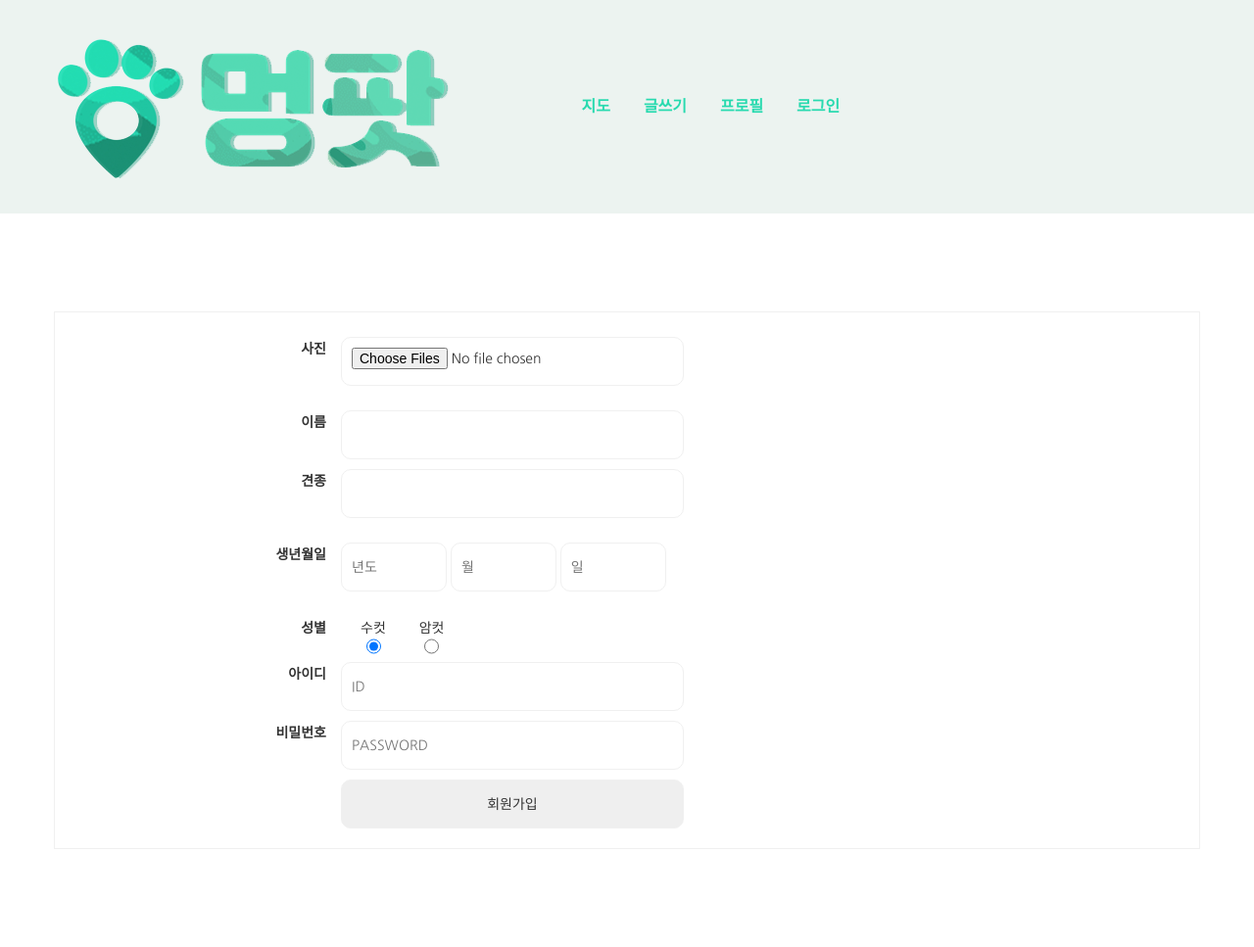
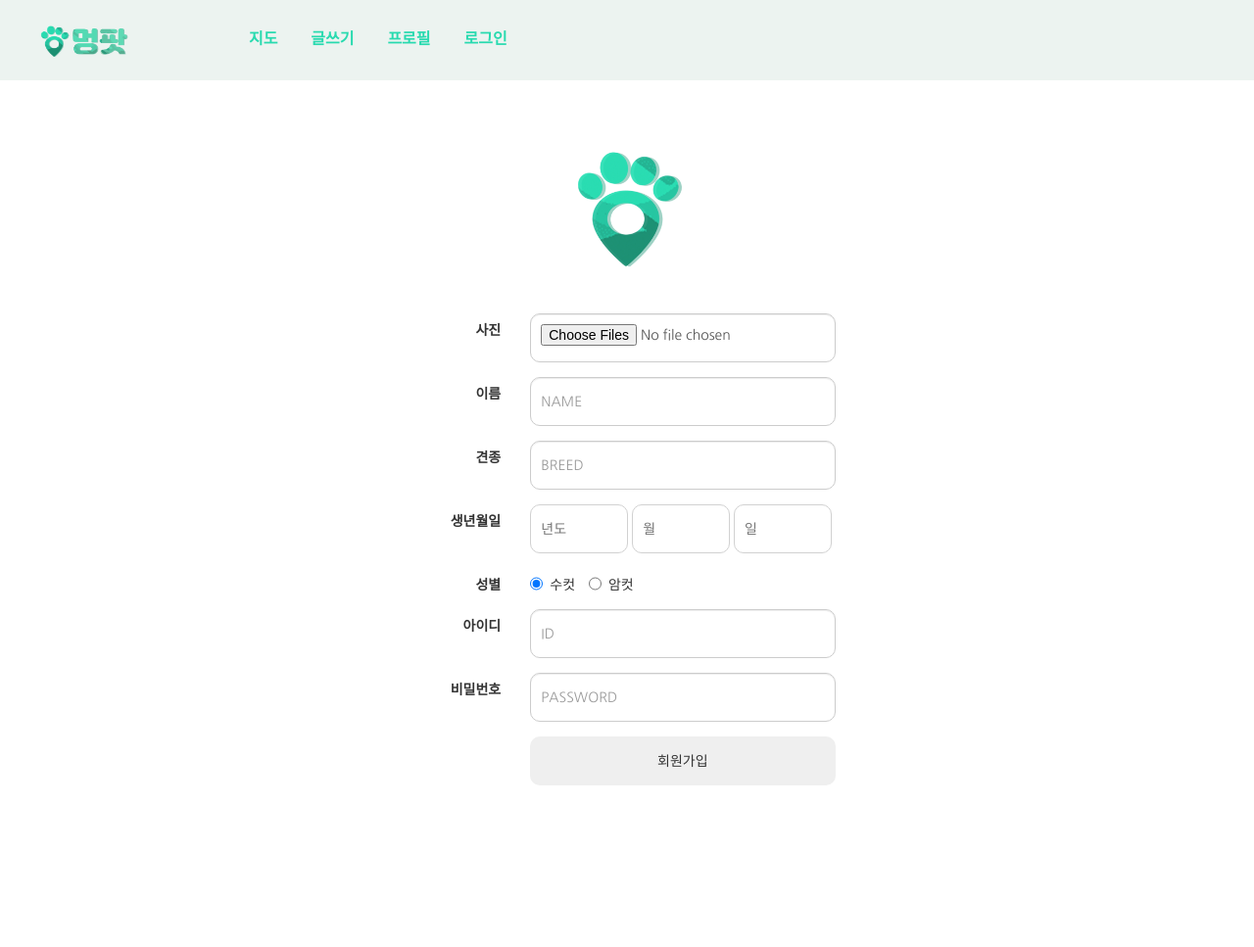
Before and after one commit to Likelion-Inha-8/SSAK4, a Django app: a page that uses account/templates/signup.html in a window 1280 px wide. Shown: the whole page at 98% size. After the commit the page ends 802 px from the top, so only its background shows below. Run offline with Django 3.2, Linux system fonts and the light colour scheme; some libraries are stand-ins or nearby versions.

Commit message:
third commit

```diff
--- a/account/templates/signup.html
+++ b/account/templates/signup.html
@@ -1,43 +1,69 @@
 {% extends 'base.html' %}
 {% block content %}
-<section class="signup container">
+
+<section class="signup center-block">
+    <section class="header">
+        <div>
+            <img src="/static/images/imagelogo.png" alt="">
+        </div>
+    </section><br><br>
 <form action="" method="POST" class="form-horizontal" enctype="multipart/form-data">
     {% csrf_token %}
-        <br>
     <div class="form-group">
         <label for="dog_Image" class="col-sm-3 control-label">사진</label>
-        <input type="file" id="dog_Image" name="dog_Image" name="imgs" multiple>
+        <div class="col-sm-9">
+            <input type="file" class="form-control" id="dog_Image" name="dog_Image" name="imgs" multiple>
+        </div>
     </div>
     <div class="form-group">
         <label for="dog_name" class="col-sm-3 control-label">이름</label>
-            <input name = "dog_name" id="dog_name" type = "text"><br>
+        <div class="col-sm-9">
+            <input type="text" class="form-control" id="dog_name" name="dog_name" placeholder="NAME">
+        </div>
+    </div>
+    <div class="form-group">
         <label for="dog_type" class="col-sm-3 control-label">견종</label>
-            <input name = "dog_type" id="dog_type" type = "text"><br>
+        <div class="col-sm-9">
+            <input type="text" class="form-control" id="dog_type" name="dog_type" placeholder="BREED">
+        </div>
     </div>
     <div class="birth form-group">
         <label for="" class="col-sm-3 control-label">생년월일</label>
-            <input name = "dog_birth_year" type = "number" placeholder="년도" min="2000" max="2021">
-            <input name = "dog_birth_month" type = "number" placeholder="월" min="1" max="12">
-            <input name = "dog_birth_day" type = "number" placeholder="일" min="1" max="31">
+        <div class="col-sm-9">
+            <input name = "dog_birth_year" id="dog_birth_year" type = "number" placeholder="년도" min="2000" max="2021">
+            <input name = "dog_birth_month" id="dog_birth_month" type = "number" placeholder="월" min="1" max="12">
+            <input name = "dog_birth_day" id="dog_birth_day" type = "number" placeholder="일" min="1" max="31">
+        </div>
     </div>
     <div class="form-group">
         <label for="" class="col-sm-3 control-label">성별</label>
-            <label class="radio-inline control-label">
-                수컷 <input type="radio" name="dog_gender" value="male" checked>
+        <div class="col-sm-9">
+            <label class="radio-inline">
+                 <input type="radio" name="dog_gender" value="male" checked> 수컷
             </label>
-            <label class="radio-inline control-label">
-                암컷 <input type="radio" name="dog_gender" value="female">
-            </label><br><br>
+
+            <label class="radio-inline">
+                <input type="radio" name="dog_gender " value="female"> 암컷
+            </label>
+        </div>
+    </div>
+    <div class="form-group">
         <label for="username" class="col-sm-3 control-label">아이디</label>
-            <input name = "username" type = "text" placeholder="ID"><br>
-            <label for="" class="col-sm-3 control-label">비밀번호</label>
-            <input name= "password" type = "password" placeholder="PASSWORD"><br>
-            <div class="col-sm-offset-3 col-sm-20">
-                <input type = "submit" value="회원가입">
+        <div class="col-sm-9">
+            <input type="text" class="form-control" id="username" name="username" placeholder="ID">
         </div>
-
+    </div>
+    <div class="form-group">
+        <label for="password" class="col-sm-3 control-label">비밀번호</label>
+        <div class="col-sm-9">
+            <input type="password" class="form-control" id="password" placeholder="PASSWORD" name="password">
+        </div>
+    </div>
+    <div class="form-group">
+        <div class="col-sm-offset-3 col-sm-9">
+            <input type = "submit" value="회원가입" class="btn btn-block">
+        </div>
     </div>
 </form>
-
 </section>
 {% endblock %}
--- a/community/static/style.css
+++ b/community/static/style.css
@@ -4,20 +4,27 @@
     border: 0;
     vertical-align: baseline;
     font-family: 'Nanum Gothic', sans-serif;
+    overflow-x: hidden;
 }
 
 body {
     width: 100%;
     height: 100%;
-    background-color: #fbfbfb;
+    padding: 100px;
 }
 
-
+nav {
+    z-index: 999;
+    width: 100%;
+    position: fixed;
+    top: 0;
+    left: 0;
+    right: 0;
+}
 
 nav > div{
     background-color:#ecf3f0;
-    padding: 2%;
-
+    padding: 20px;
 }
 
 nav a {
@@ -26,6 +33,10 @@ nav a {
     margin: 0 15px;
     font-weight: 600;
     font-size: 16px;
+}
+
+nav img {
+    width: 100px;
 }
 
 nav a:hover{
@@ -37,19 +48,11 @@ nav a:nth-child(2){
     margin-left: 100px;
 }
 
+
 .login{
     text-align: center;
     padding: 50px;
     margin-top: 30px;
-}
-
-.signup{
-    padding: 50px;
-    margin-top: 30px;
-}
-
-.login img {
-    margin: 10px;
 }
 
 .login input {
@@ -85,41 +88,181 @@ nav a:nth-child(2){
     color: #28daaf;
 }
 
+.login img {
+    width: 120px;
+    margin: 10px;
+}
+
+.signup {
+    width: 425px;
+    margin-top: 50px;
+}
+
 .signup input{
-    width: 350px;
     height: 50px;
     padding: 10px;
     border-radius: 10px;
-    margin: 5px 0;
-    border: 1px solid #f0f0f0;
+}
+
+.signup input[type=file]{
+    display: inline;
+}
+
+
+.signup section{
+    margin: 0 auto;
+    font-size: 20px;
+    color: #28daaf;
+    display: block;
+    width: 100%;
+    height: auto;
+    text-align: center;
+    clear: both;
+}
+
+.signup img {
+    width: 120px;
+}
+
+.signup input[type=number]{
+    border: 1px solid #d1d1d1;
+    width: 100px;
 }
 
 .signup input[type=radio]{
-    width: 15px;
+    margin: 0;
+    height: 18px;
 }
 
-.birth input{
-    width: 108px;
+.new, .detail {
+    width: 650px;
+    margin: 50px auto;
 }
 
-.container{
-    margin: 100px;
-    border: 1px solid #f0f0f0;
-    padding: 0;
+.new div:first-child {
+    font-size: 30px;
+    margin: 25px auto;
+    font-weight: 700;
+    color: #28daaf;
 }
 
-.content {
-    margin: 0;
-    width: 100%;
-    height: 300px;
-    background-color: #ecf3f0;
-    padding: 0;
+.new input[type=submit]{
+    font-weight: 900;
+    color: #28daaf;
+    background-color: #fbfbfb;
+    margin-top: 30px;
 }
 
-.content img{
-    width: 100%;
+.new a{
+    color: darkgray;
+    text-decoration: none;
+    font-weight: 700;
+    margin: 3px;
+    font-size: 15px;
 }
 
+.new a:hover {
+    text-decoration: none;
+    font-weight: 700;
+    color: #28daaf;
+}
+
+.detail input:not([type=sumbit]) {
+    width: 500px;
+}
+.detail input[type=submit]{
+    width: 100px;
+    font-weight: 900;
+    color: #28daaf;
+    background-color: #fbfbfb;
+}
+
+.detail img {
+    width: 100%;
+    padding: 25px 0;
+}
+
+.deatail .header a{
+    text-decoration: none;
+    font-size: 20px;
+    color: #d1d1d1;
+}
+
+.detail .header a:hover {
+    text-decoration: none;
+    color: #28daaf;
+    font-weight: 700;
+}
+
+.detail .spot img{
+    width: 20px;
+}
+
+.detail .spot div{
+    font-size: 20px;
+    line-height: 72px;
+    margin-left: 3px;
+}
+
+.detail .content {
+    font-size: 20px;
+    margin: 10px;
+}
+
+.detail .date {
+    font-size: 15px;
+
+}
+
+.detail .header {
+    text-align: right;
+
+}
+
+.detail .header a:hover {
+    text-decoration: none;
+    font-weight: 700;
+}
+
+.detail .header a {
+    color: darkgray;
+    text-decoration: none;
+    font-weight: 700;
+}
+
+.comment input {
+    margin: 5px;
+}
+
+.comment-list {
+    margin: 7px;
+    border-bottom: 1px solid #d1d1d1;
+    margin-bottom: 5px;
+    padding-bottom: 5px;
+}
+
+.comment-list .content {
+    font-size: 15px;
+    margin: 3px;
+}
+
+.comment-list .date {
+    font-size: 13px;
+    margin: 3px;
+}
+
+.comment-list a {
+    color: darkgray;
+    text-decoration: none;
+    font-weight: 700;
+    margin: 3px;
+}
+
+.comment-list a:hover {
+    text-decoration: none;
+    font-weight: 700;
+    color: #28daaf;
+}
 .footer p{
     margin: 5px;
 }
--- a/community/templates/base.html
+++ b/community/templates/base.html
@@ -9,7 +9,7 @@
     <link href="https://fonts.googleapis.com/css2?family=Nanum+Gothic:wght@400;700;800&display=swap" rel="stylesheet">
     <link rel="stylesheet" href="https://maxcdn.bootstrapcdn.com/bootstrap/3.3.2/css/bootstrap.min.css">
     <link rel="stylesheet" href="https://maxcdn.bootstrapcdn.com/bootstrap/3.3.2/css/bootstrap-theme.min.css">
-
+    <link rel="shortcut icon" href="../static/images/favicon.ico"/>
 </head>
 <body>
     <nav>
@@ -25,11 +25,10 @@
             {% endif %}
         </div>
     </nav>
-
-    <div>
-    {% block content %}
-    {% endblock %}
-    </div>
+    <section>
+        {% block content %}
+        {% endblock %}
+    </section>
 
 </body>
 </html>
--- a/community/templates/home.html
+++ b/community/templates/home.html
@@ -1,7 +1,6 @@
 {% extends 'base.html' %}
 
 {% block content %}
-
 <section class="container">
     {% for feed in feeds.all%}
     <div>
```
Also changed, not shown: community/templates/detail.html (+34 -19 lines), community/templates/edit.html (+13 -7 lines), community/templates/new.html (+14 -9 lines), account/migrations/0001_initial.py (added), community/migrations/0001_initial.py (added), community/static/images/03252aece01f2db710cf884395279774.jpg (added), community/static/images/banner.png (added), community/static/images/f16cab32ce313506521fc77453a44803.jpg (added), community/static/images/favicon.ico (added), community/static/images/imagelogo.png, community/static/images/logo.png. Lines whose indentation alone changed are shown as unchanged.
